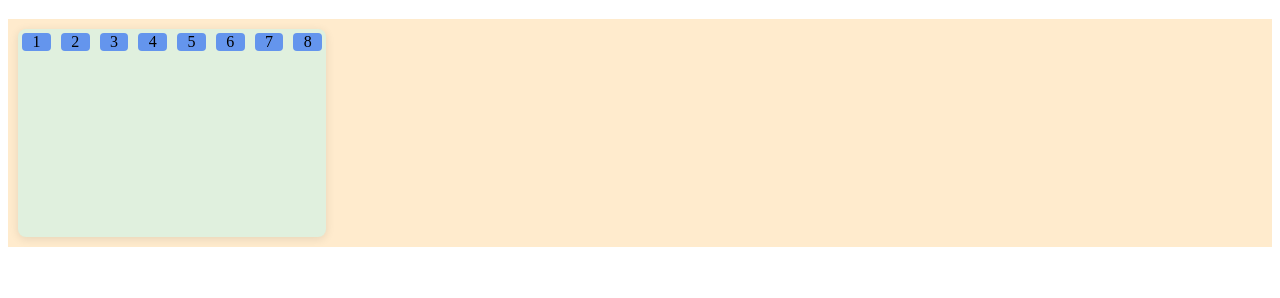
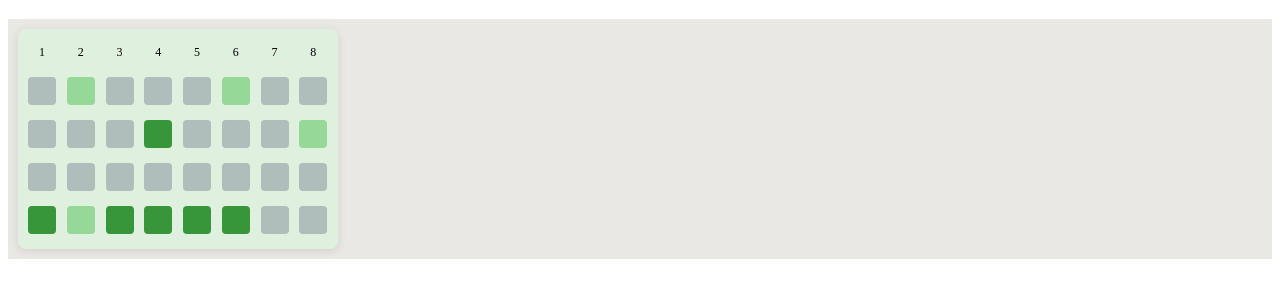
Before and after one commit to dirstart/algorithm-box, a website: page src/html/my_switcher.html in a window 1280 px wide. Shown: the part 70-368 px from the top of the page. Drawn offline with Linux system fonts and the light colour scheme.

```diff
--- a/src/html/my_switcher.html
+++ b/src/html/my_switcher.html
@@ -11,7 +11,7 @@
 </head>
 <style>
   .container {
-    background-color: blanchedalmond;
+    background-color: rgb(234, 232, 228);
     padding: 10px;
     display: flex;
     gap: 20px;
@@ -19,7 +19,9 @@
   }
 
   .switch-wrap {
-    padding: 4px;
+    display: flex;
+    flex-direction: column;
+    padding: 10px;
     background-color: #e0f0de;
     border-radius: 8px;
     box-shadow: 0 2px 10px rgba(0, 0, 0, 0.1);
@@ -31,6 +33,7 @@
     display: grid;
     grid-template-columns: repeat(8, 1fr);
     gap: 10px;
+    margin-bottom: 10px;
   }
 
   .switch-header__serial {
@@ -38,12 +41,35 @@
     justify-content: center;
     align-items: center;
     border-radius: 4px;
-    background-color: cornflowerblue;
+    width: 28px;
+    height: 28px;
+    font-size: 12px;
   }
 
-  .switch-container {}
+  .switch-content {
+    flex: 1 1 0;
+    display: grid;
+    grid-template-columns: repeat(8, 1fr);
+    gap: 10px;
+  }
 
-  .switch-container .port {}
+  .switch-content__port {
+    display: flex;
+    justify-content: center;
+    align-items: center;
+    border-radius: 4px;
+    background: #afbdbb;
+    width: 28px;
+    height: 28px;
+  }
+
+  .switch-content__port.active {
+    background-color: #96d898;
+  }
+
+  .switch-content__port.active.blink {
+    background-color: #37953a;
+  }
 </style>
 
 <body>
@@ -70,21 +96,49 @@
       switchHeaderDom.appendChild(serialDom);
     }
 
+    // 交换机内容部分
     const switchContainerDom = document.createElement('div');
-    switchContainerDom.className = 'switch-container';
+    switchContainerDom.className = 'switch-content';
     switchWrapDom.appendChild(switchContainerDom);
-
+    // 交换机内容的子元素
     for (let i = 0; i < portNumber; i++) {
       const portEl = document.createElement('div');
-      portEl.className = 'port';
-      switchWrapDom.appendChild(portEl);
+      portEl.className = 'switch-content__port';
+      // 随机设置部分交换机为【开启】状态
+      if (Math.random() > 0.7) {
+        portEl.classList.add('active');
+      }
+      switchContainerDom.appendChild(portEl);
     }
 
     return switchWrapDom;
   }
 
+  // 选择 10% 的端口进行每秒闪烁
+  const blinkPort = () => {
+    const elList = document.getElementsByClassName('switch-content__port');
+    const len = elList.length;
+    const blinkLen = Math.floor(0.3 * len);
+
+    setInterval(() => {
+      for (let i = 0; i < len; i++) {
+        const randomIndex = Math.floor(Math.random() * len);
+        const port = elList[randomIndex];
+
+        if (port.classList.contains('blink')) {
+          port.classList.remove('blink');
+        } else {
+          port.classList.add('blink');
+        }
+      }
+    }, 500)
+  }
+
+
   const switchDom = createSingleSwitch({});
   oContainer.appendChild(switchDom);
+  blinkPort();
+
 </script>
 
 </html>
```
